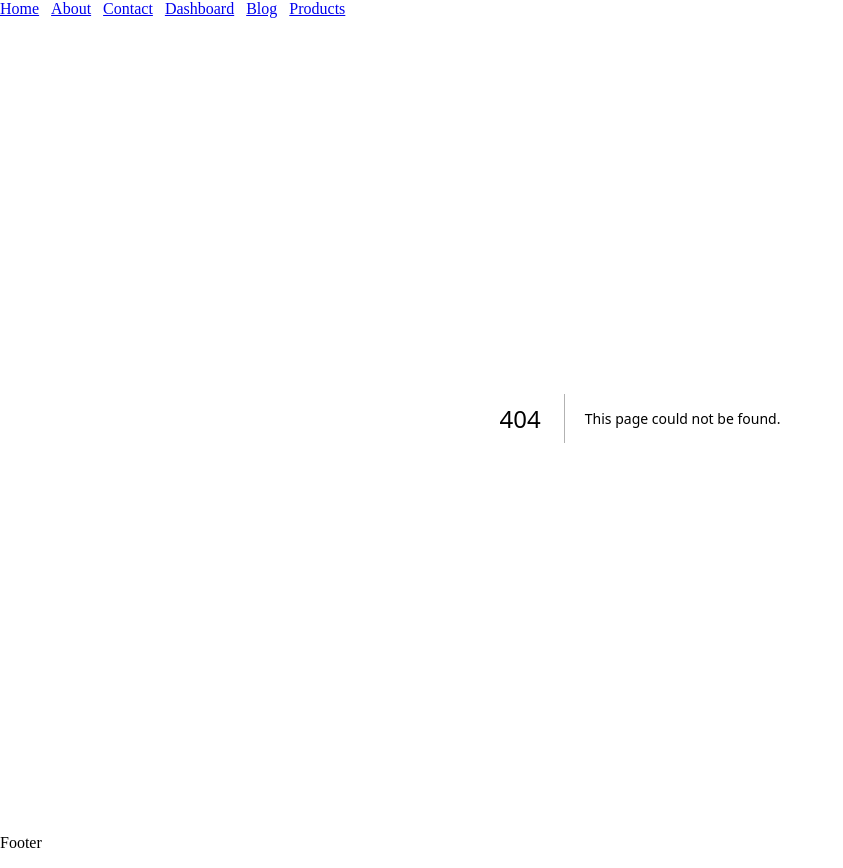
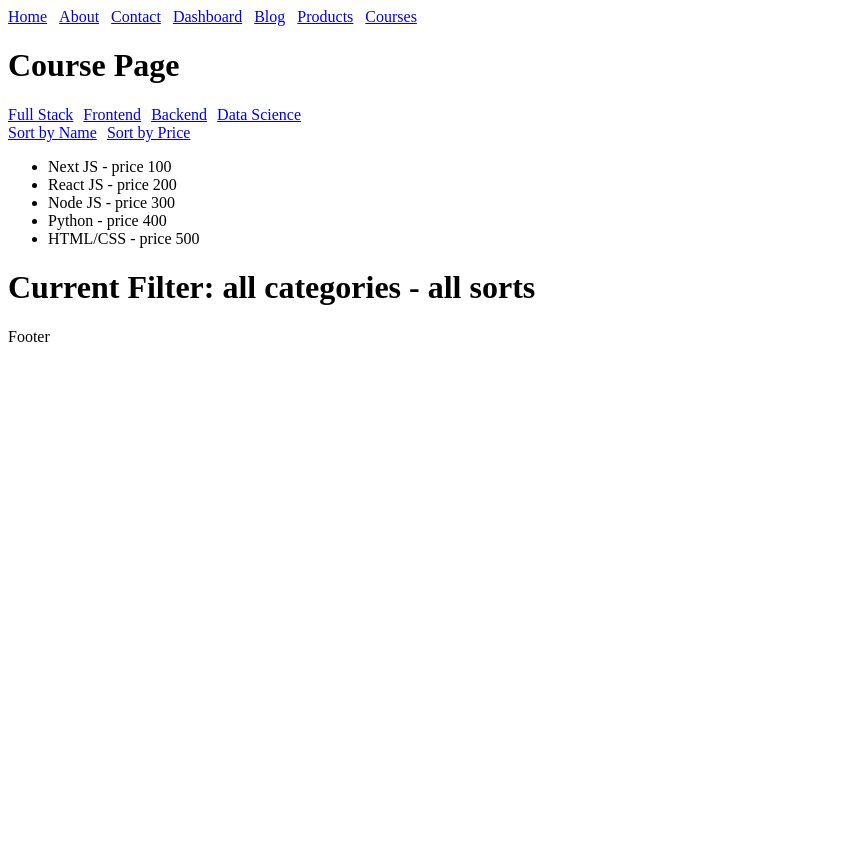
Before and after one commit to Sahusuman880/Next.js-Course, a Next.js app: page /courses in a window 1280 px wide. Before the commit this address had no page. Shown: the whole page, without its empty margins (0-843 px from the left). After the commit the page ends 800 px from the top, so only its background shows below. Built offline with nearby package versions, Linux system fonts and the light colour scheme.

Commit message:
Learning searchParams for server components | useSearchParams for client components

```diff
--- /dev/null
+++ b/app/courses/ClientComponents/CourseFilter.jsx
@@ -0,0 +1,14 @@
+"use client";
+
+import { useSearchParams } from "next/navigation";
+
+export default function CouserFilter() {
+  const searchParams = useSearchParams();
+  const category = searchParams.get("category");
+  const sort = searchParams.get("sort");
+  return (
+    <h1>
+      Current Filter: {category || "all categories"} - {sort || "all sorts"}
+    </h1>
+  );
+}
--- /dev/null
+++ b/app/courses/page.tsx
@@ -0,0 +1,49 @@
+import Link from "next/link";
+import CouserFilter from "./ClientComponents/CourseFilter"
+interface SEARCHPARAMS {
+    category?:string
+    sort?:string
+}
+const courses = [
+  {id:1 ,title:"Next JS" ,category:"full stack", price:100},
+  {id:2 ,title:"React JS" ,category:"frontend", price:200},
+  {id:3 ,title:"Node JS" ,category:"backend", price:300},
+  {id:4 ,title:"Python" ,category:"data-science", price:400},
+  {id:5 ,title:"HTML/CSS" ,category:"frontend", price:500},
+];
+async function CoursesPage({searchParams}: {searchParams: SEARCHPARAMS}) {
+const {category , sort}=await searchParams;
+let filteredCourses=courses;
+if(category)
+{ filteredCourses=filteredCourses.filter(course=>course.category===category);}
+if(sort=="price")
+{ filteredCourses=filteredCourses.sort((a,b)=>a.price-b.price);}
+if(sort=="name")
+{ filteredCourses=filteredCourses.sort((a,b)=>a.title.localeCompare(b.title));}
+
+  return (
+    <div>
+      <h1>Course Page</h1>
+      <div style={{display:"flex",gap:10}}>
+        <Link href="/courses?category=full stack">Full Stack</Link>
+        <Link href="/courses?category=frontend">Frontend</Link>
+        <Link href="/courses?category=backend">Backend</Link>
+        <Link href="/courses?category=data-science">Data Science</Link>
+      </div>
+      <div style={{display:"flex",gap:10}}>
+        <Link href="?sort=name">Sort by Name</Link>
+        <Link href="?sort=price">Sort by Price</Link>
+      </div>
+      <ul>
+        {filteredCourses.map((course) => (
+          <li key={course.id}>
+              {course.title} - price {course.price}
+            </li>
+        ))}
+      </ul>
+      <CouserFilter/>
+    </div>
+  );
+}
+
+export default CoursesPage;
--- a/app/layout.tsx
+++ b/app/layout.tsx
@@ -23,6 +23,7 @@ export default function RootLayout({
             <Link href="/dashboard">Dashboard</Link>
             <Link href="/blog">Blog</Link>
             <Link href="/products">Products</Link>
+            <Link href="/courses">Courses</Link>
           </nav>
         </section>
         {children}
```
